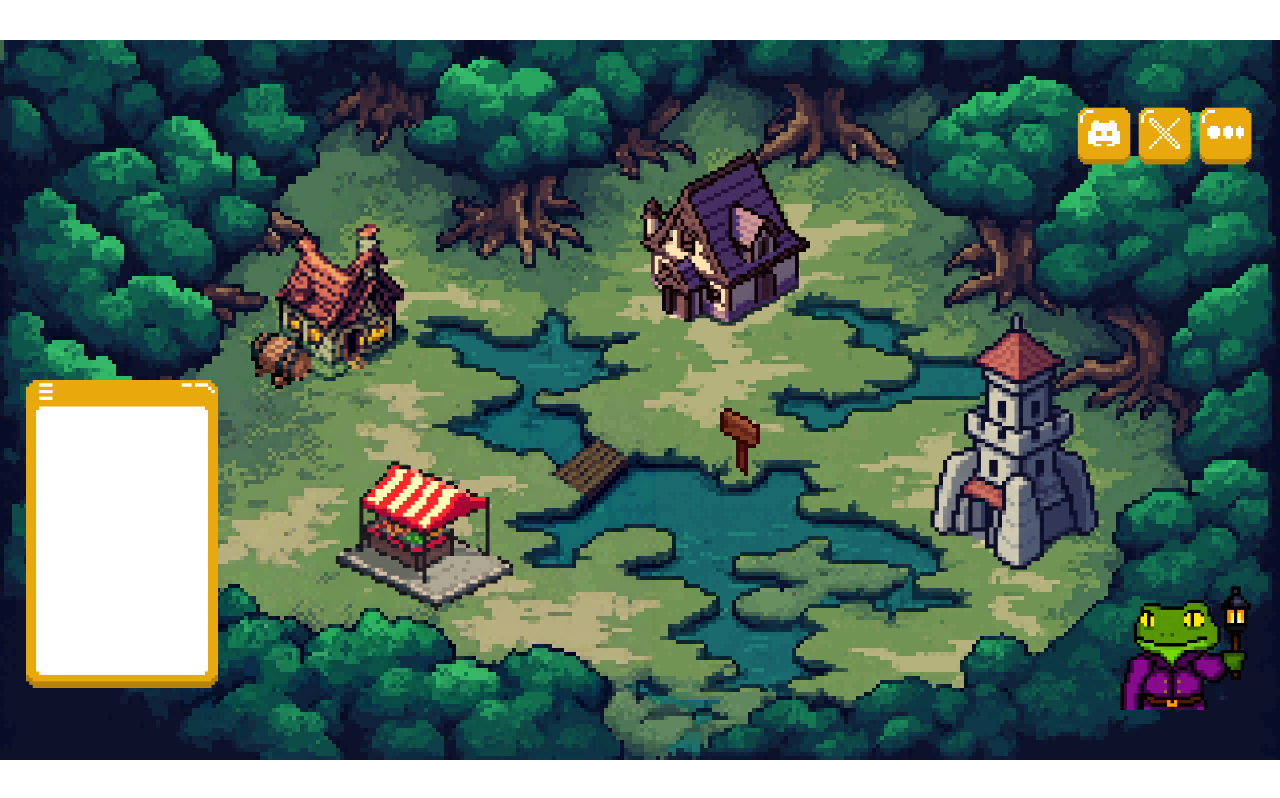
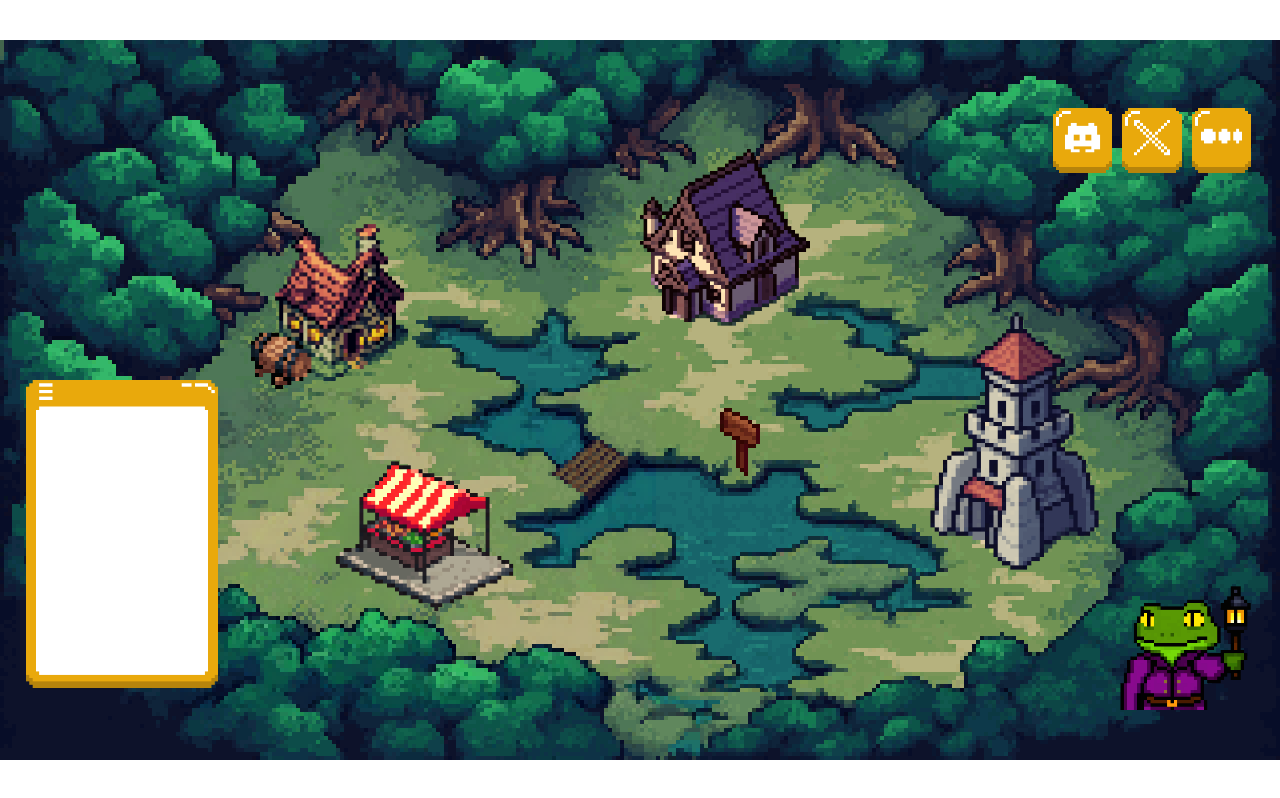
Before and after one commit to tkartsan/frogs-first, a React (Vite) app: page / in a window 1280 px wide. Built offline with nearby package versions, Linux system fonts and the light colour scheme.

Commit message:
change size of socialls buttons

```diff
--- a/src/App.css
+++ b/src/App.css
@@ -28,7 +28,7 @@
   display: flex;
   gap: 2%;
   z-index: 100;
-  width: 14%;
+  width: 16%;
   height: auto;
 }
 
```
